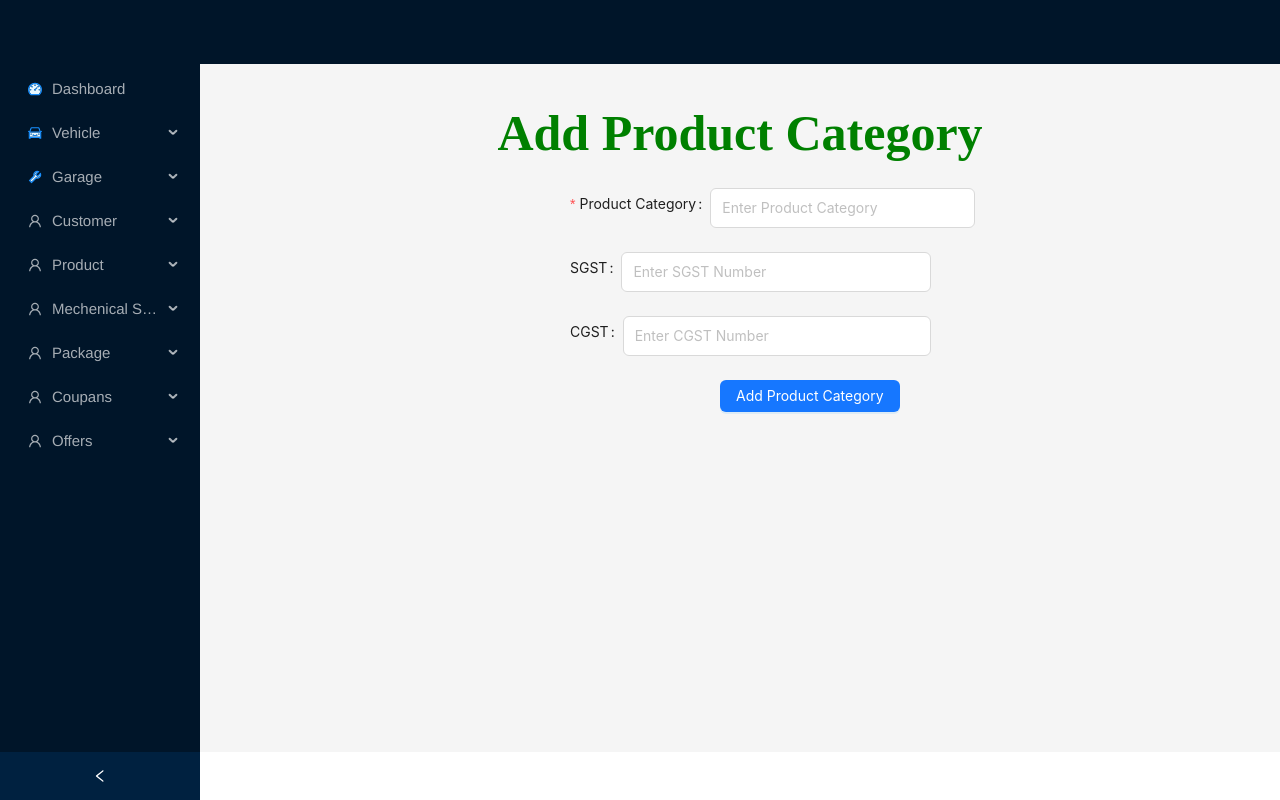
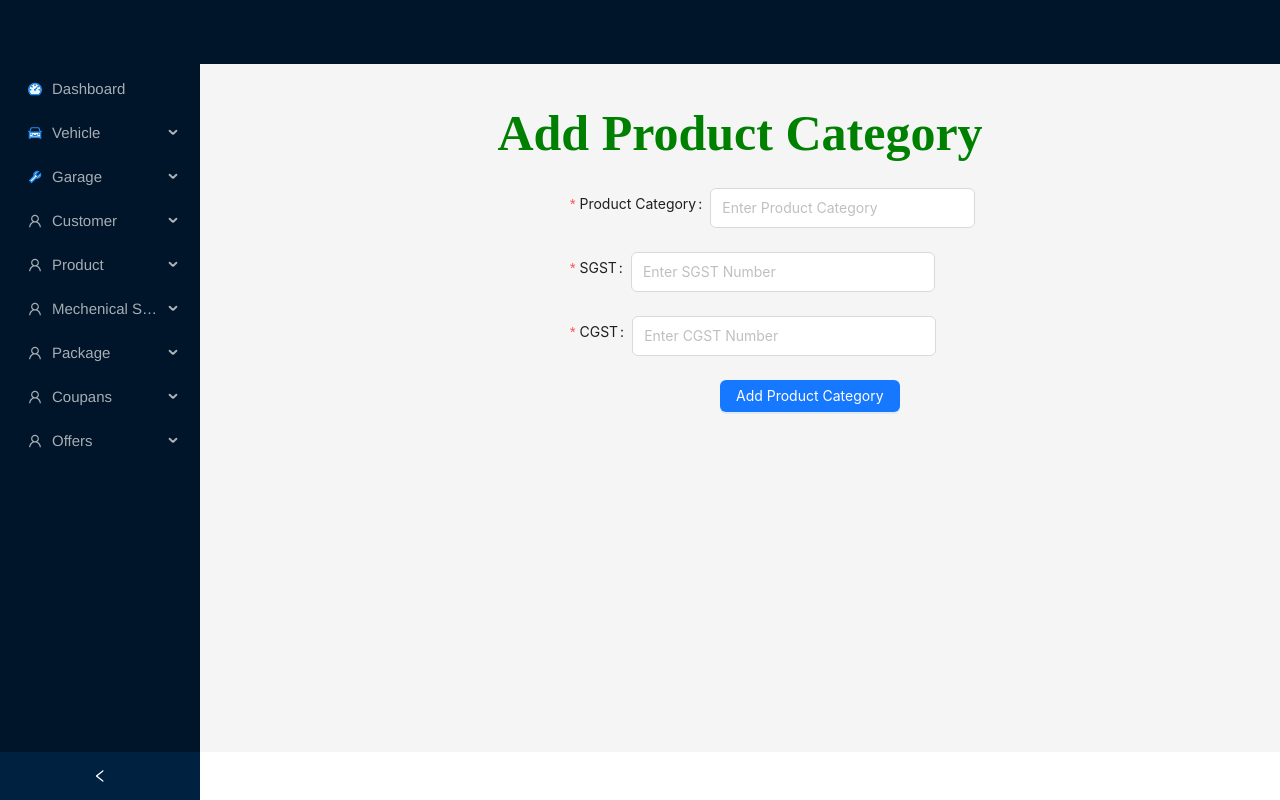
Before and after one commit to Satyam-Git345/E-Mechenic-Project-ThpLab, a React (Create React App) app in the folder client/: page /addproductcategory in a window 1280 px wide. Built offline with nearby package versions, Linux system fonts and the light colour scheme.

Commit message:
3rd commit on 13 DEC

```diff
--- a/client/src/Components/Customer/View_customer.jsx
+++ b/client/src/Components/Customer/View_customer.jsx
@@ -1,6 +1,6 @@
 import React from "react";
 import { useEffect, useState } from "react";
-import { Button, Table,} from "antd";
+import { Table,} from "antd";
 import axios from "axios";
 import { EditOutlined, DeleteOutlined } from "@ant-design/icons";
 import swal from "sweetalert";
@@ -9,7 +9,6 @@ import { useNavigate } from "react-router-dom";
 const View_customer = () => {
   const navigate = useNavigate();
   const [users, setUsers] = useState([]);
-  const [loading, setLoading] = useState([0]);
 
   const columns = [
     {
@@ -82,7 +81,7 @@ const View_customer = () => {
   ];
 
   const getData = async () => {
-    setLoading(1);
+
     const res = await fetch("http://localhost:4000/viewcustomer", {
       method: "GET",
     });
@@ -93,7 +92,7 @@ const View_customer = () => {
   };
 
   const deleteuser = async (customer_id) => {
-    setLoading(10);
+
     console.log(customer_id);
     swal({
       title: "Are you sure?",
@@ -114,7 +113,7 @@ const View_customer = () => {
       } else {
         swal("Your imaginary file is safe!");
       }
-      getData();
+      // getData();
     });
   };
 
@@ -126,25 +125,22 @@ const View_customer = () => {
   return (
     <div>
       <div>
-        <div
+        <div>
+        <h1
           style={{
-            marginBottom: -84,
+            textAlign: "center",
+            fontWeight: "bold",
+            marginTop: "-20px",
+            color: "green",
+            fontFamily: "-moz-initial",
           }}
         >
-          <Button
-            type="primary"
+          All Active Customers
+        </h1>
+        </div>
 
-            // disabled={!hasSelected}
-            loading={!loading}
-          >
 
-          </Button>
-          <span
 
-          >
-            {/* {hasSelected ? `Selected ${selectedRowKeys.length} items` : ""} */}
-          </span>
-        </div>
         <Table
           // rowSelection={rowSelection}
           columns={columns}
--- a/client/src/Components/Product/Add_productcategory.jsx
+++ b/client/src/Components/Product/Add_productcategory.jsx
@@ -1,6 +1,6 @@
 import React, { useState } from "react";
 import axios from "axios";
-import { Input, Form, InputNumber,Button } from "antd";
+import { Input, Form,Button } from "antd";
 import swal from "sweetalert";
 import { useNavigate } from "react-router-dom";
 
@@ -77,7 +77,16 @@ const Add_productcategory = () => {
           />
         </Form.Item>
 
-        <Form.Item name="SGST" label="SGST">
+        <Form.Item name="SGST" label="SGST"
+        rules={[
+          {
+            required: true,
+            message: "SGST must be provided",
+          },
+          { min: 1 },
+        ]}
+        hasFeedback
+        >
           <Input style={{ width: "50%" ,  height: "40px", }}   placeholder="Enter SGST Number"
              onChange={(e) => {
               setSgst(e.target.value);
@@ -86,7 +95,16 @@ const Add_productcategory = () => {
           />
         </Form.Item>
 
-        <Form.Item name="CGST" label="CGST">
+        <Form.Item name="CGST" label="CGST"
+        rules={[
+          {
+            required: true,
+            message: "CGST must be provided",
+          },
+          { min: 1 },
+        ]}
+        hasFeedback
+        >
           <Input style={{ width: "50%",   height: "40px", }}  placeholder="Enter CGST Number"
            onChange={(e) => {
             setCgst(e.target.value);
--- a/client/src/Components/Product/UpdateProductcategory.jsx
+++ b/client/src/Components/Product/UpdateProductcategory.jsx
@@ -95,6 +95,7 @@ function Update_productcategory() {
               onChange={Inputhandlechange}
               name="product_category"
               value={data1.product_category}
+              placeholder="Enter Product Category"
             />
           </Form.Item>
 
@@ -104,6 +105,7 @@ function Update_productcategory() {
               name="SGST"
               onChange={Inputhandlechange}
               value={data1.SGST}
+              placeholder="Enter SGST"
             />
           </Form.Item>
 
@@ -114,6 +116,7 @@ function Update_productcategory() {
               onChange={Inputhandlechange}
               value={data1.CGST}
               name="CGST"
+              placeholder="Enter CGST"
             />
           </Form.Item>
 
--- a/client/src/Components/Vehical/View_vehical_category.jsx
+++ b/client/src/Components/Vehical/View_vehical_category.jsx
@@ -8,7 +8,6 @@ import { useNavigate, Link } from "react-router-dom";
 
 const ViewVehicalCategory = () => {
   const [users, setUsers] = useState([{}]);
-  const [loading, setloading] = useState([0]);
   const navigate = useNavigate();
 
 
@@ -52,7 +51,6 @@ const ViewVehicalCategory = () => {
 
 
   const getData = async () => {
-    setloading(19);
     const Response = await fetch("http://localhost:4000/viewvehicle_category", {
       method: "GET",
     });
```
